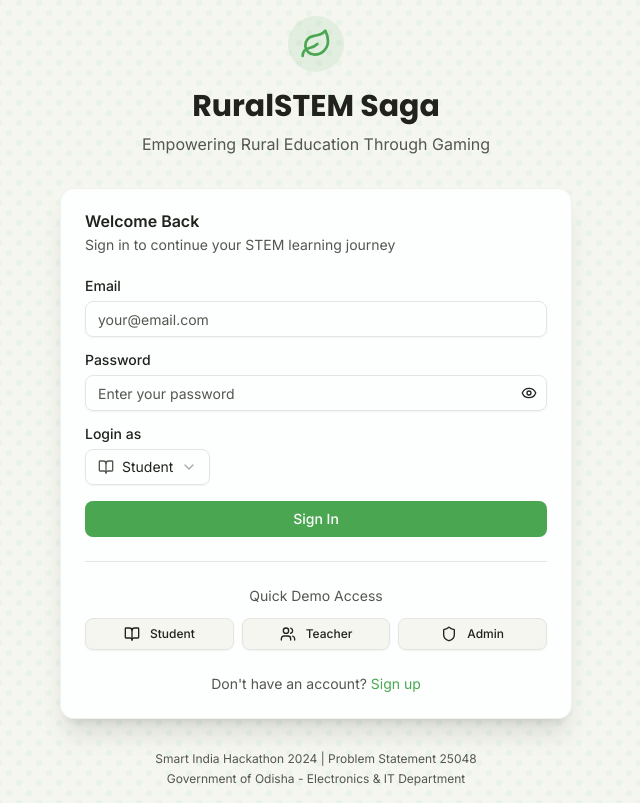
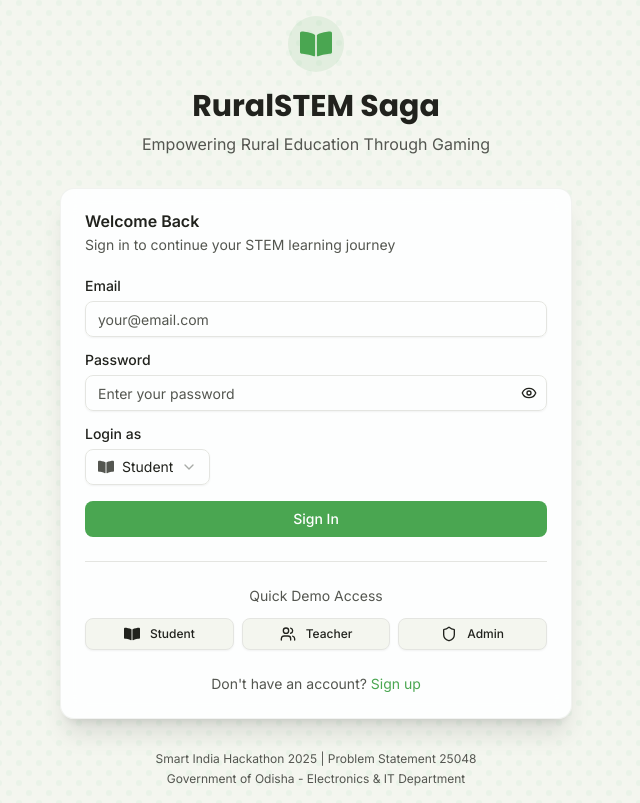
Before and after one commit to imprince26/RuralSTEM-Saga, a Next.js app: page /login in a window 1280 px wide. Shown: the whole page, without its empty margins (324-964 px from the left). Built offline with nearby package versions, Linux system fonts and the light colour scheme.

Commit message:
chore: update auth pages

```diff
--- a/app/(auth)/login/page.jsx
+++ b/app/(auth)/login/page.jsx
@@ -11,7 +11,8 @@
 import { Select, SelectContent, SelectItem, SelectTrigger, SelectValue } from '@/components/ui/select';
 import { ButtonLoader } from '@/components/ui/loader';
 import { toast } from 'react-hot-toast';
-import { Eye, EyeOff, Leaf, BookOpen, Users, Shield } from 'lucide-react';
+import { Eye, EyeOff, Leaf, Users, Shield } from 'lucide-react';
+import { FaBookOpen as BookOpen } from 'react-icons/fa';
 import Link from 'next/link';
 
 export default function LoginPage() {
@@ -189,7 +190,7 @@
         <div className="text-center mb-8">
           <div className="flex items-center justify-center mb-4">
             <div className="bg-primary/10 p-3 rounded-full">
-              <Leaf className="h-8 w-8 text-primary" />
+              <BookOpen className="h-8 w-8 text-primary" />
             </div>
           </div>
           <h1 className="text-3xl font-bold text-foreground mb-2">RuralSTEM Saga</h1>
@@ -344,7 +345,7 @@
         </Card>
 
         <div className="mt-8 text-center text-xs text-muted-foreground">
-          <p>Smart India Hackathon 2024 | Problem Statement 25048</p>
+          <p>Smart India Hackathon 2025 | Problem Statement 25048</p>
           <p className="mt-1">Government of Odisha - Electronics & IT Department</p>
         </div>
       </div>
--- a/app/(auth)/signup/page.jsx
+++ b/app/(auth)/signup/page.jsx
@@ -11,7 +11,8 @@
 import { Select, SelectContent, SelectItem, SelectTrigger, SelectValue } from '@/components/ui/select';
 import { ButtonLoader } from '@/components/ui/loader';
 import { toast } from 'react-hot-toast';
-import { Eye, EyeOff, Leaf, BookOpen, Users, Shield } from 'lucide-react';
+import { Eye, EyeOff, Leaf, Users, Shield } from 'lucide-react';
+import { FaBookOpen as BookOpen } from 'react-icons/fa';
 import Link from 'next/link';
 
 export default function SignupPage() {
@@ -180,7 +181,7 @@
         <div className="text-center mb-8">
           <div className="flex items-center justify-center mb-4">
             <div className="bg-primary/10 p-3 rounded-full">
-              <Leaf className="h-8 w-8 text-primary" />
+              <BookOpen className="h-8 w-8 text-primary" />
             </div>
           </div>
           <h1 className="text-3xl font-bold text-foreground mb-2">Join RuralSTEM Saga</h1>
@@ -360,7 +361,7 @@
 
         <div className="mt-8 text-center text-xs text-muted-foreground">
           <p>By creating an account, you agree to our Terms of Service and Privacy Policy</p>
-          <p className="mt-2">Smart India Hackathon 2024 | Problem Statement 25048</p>
+          <p className="mt-2">Smart India Hackathon 2025 | Problem Statement 25048</p>
         </div>
       </div>
     </div>
```
